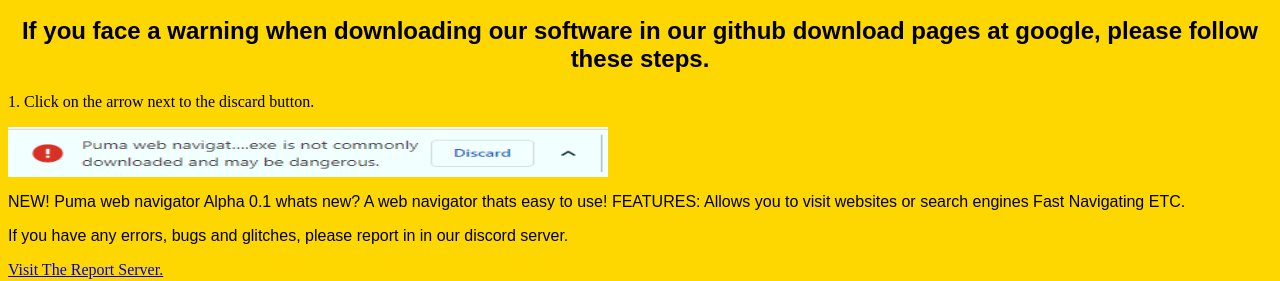
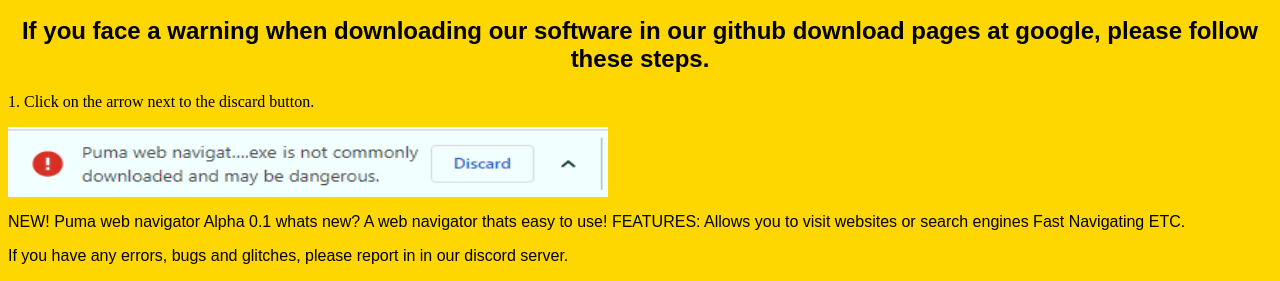
Before and after one commit to PumaDevelopInc/Official-website-of-Puma-Develop-Inc., a plain HTML site: page index.html in a window 1280 px wide. Shown: the part 97-378 px from the top of the page. Drawn offline with Linux system fonts and the light colour scheme.

Commit message:
Update index.html

```diff
--- a/index.html
+++ b/index.html
@@ -3,7 +3,7 @@
 
 <h2 style="font-family: sans-serif">If you face a warning when downloading our software in our github download pages at google, please follow these steps.</h2>
 <p syle="font-family: sans-serif">1. Click on the arrow next to the discard button.</p>
-<img src="step1.png" alt="step 1" width="600" height="50">
+<img src="step1.png" alt="step 1" width="600" height="70">
 
 
 
```
